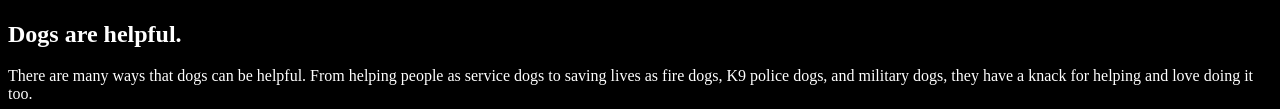
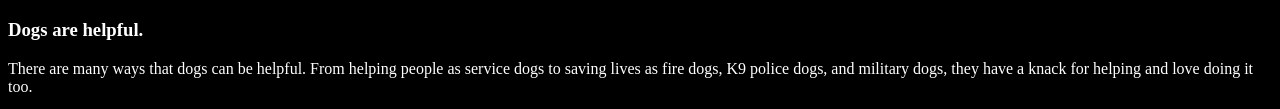
Before and after one commit to imrickjamezzz-gif/Dogs, a plain HTML site: page index.html in a window 1280 px wide. Shown: the part 3634-3743 px from the top of the page. Drawn offline with Linux system fonts and the light colour scheme.

Commit message:
Add files via upload
Update existing file.

```diff
--- a/index.html
+++ b/index.html
@@ -70,7 +70,7 @@
        <h3>Dogs are loyal.</h3>
         <p>Here is a video of a Hachik&#333;, who is one of the most famous real dogs, who is known for his extraordinary loyalty.</p>
 <iframe width="560" height="315" src="https://www.youtube.com/embed/-H0mHq_TVzY?si=aq-GvJRPPlzAr2h8" title="YouTube video player" frameborder="0" allow="accelerometer; autoplay; clipboard-write; encrypted-media; gyroscope; picture-in-picture; web-share" referrerpolicy="strict-origin-when-cross-origin" allowfullscreen></iframe>
-  <h2>Dogs are helpful.</h2>
+  <h3>Dogs are helpful.</h3>
   <p>There are many ways that dogs can be helpful. From helping people as service dogs to saving
 lives as fire dogs, K9 police dogs, and military dogs, they have a knack for helping and
 love doing it too. </p>
```
